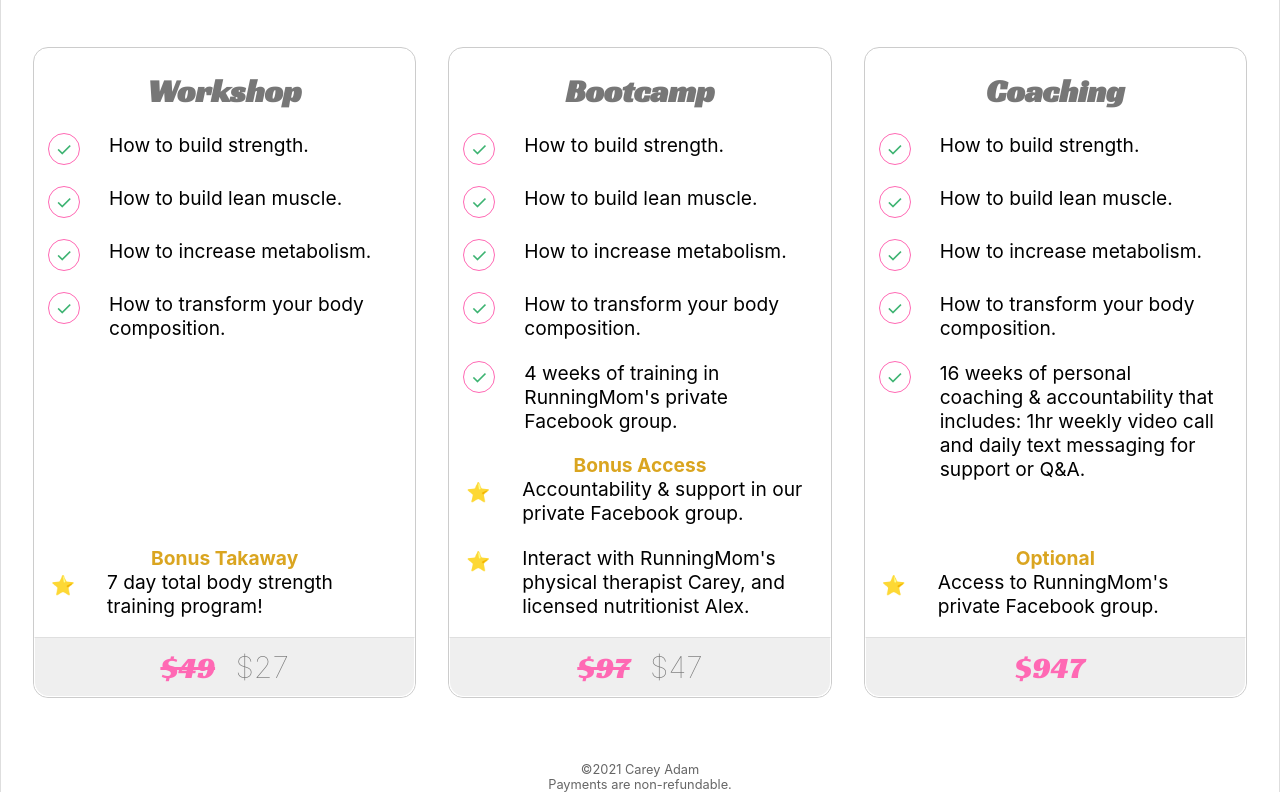
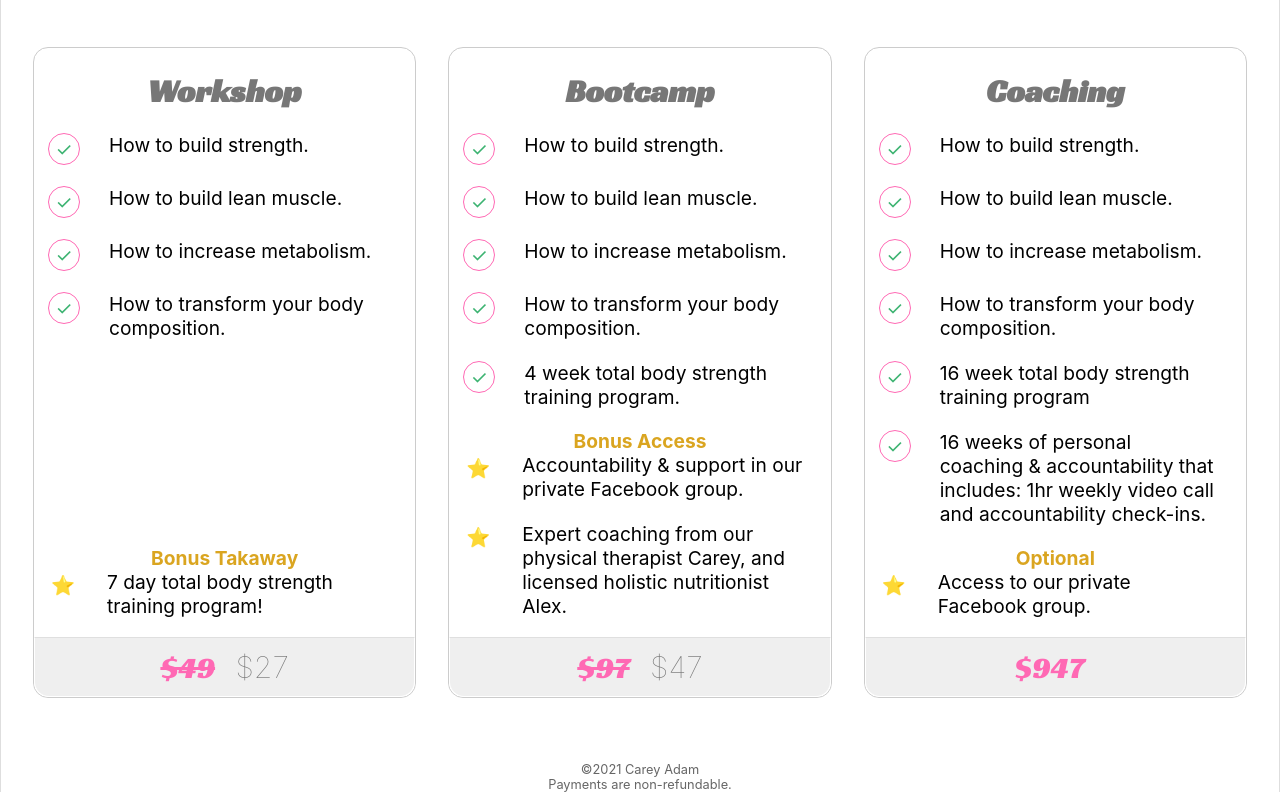
Before and after one commit to RunningMoms/conversions, a plain HTML site: page index.html in a window 1280 px wide. Shown: the part 983-1775 px from the top of the page. Drawn offline with Linux system fonts and the light colour scheme; a script that the page names is missing; a web font is replaced by a local one.

Commit message:
let's launch!

```diff
--- a/index.html
+++ b/index.html
@@ -92,7 +92,7 @@
 <div id="page">
 
     <div id="bumper">
-            <img class="logo" src="logo.jpg">
+        <img class="logo" src="logo.jpg">
         <div class="title">
             <h1>RunningMoms</h1>
             <h2 style="white-space: nowrap;">Strength Training</h2>
@@ -485,7 +485,7 @@
                 <li><span>&check;</span>
                     <p>How to transform your body composition.</p></li>
                 <li><span>&check;</span>
-                    <p>4 weeks of training in RunningMom's private Facebook group.</p></li>
+                    <p>4 week total body strength training program.</p></li>
             </ul>
 
             <h2>Bonus Access</h2>
@@ -493,7 +493,8 @@
                 <li><span style="border:none;">&#11088;</span>
                     <p>Accountability &amp; support in our private Facebook group.</p></li>
                 <li><span style="border:none;">&#11088;</span>
-                    <p>Interact with RunningMom's physical therapist Carey, and licensed nutritionist Alex.</p></li>
+                    <p>Expert coaching from our physical therapist Carey, and licensed holistic nutritionist Alex.</p>
+                </li>
             </ul>
 
             <div>
@@ -516,16 +517,17 @@
                 <li><span>&check;</span>
                     <p>How to transform your body composition.</p></li>
                 <li><span>&check;</span>
-                    <p>16 weeks of personal coaching &amp; accountability that includes: 1hr weekly video call and daily
-                        text messaging for support or Q&amp;A.
-                    </p>
+                    <p>16 week total body strength training program</p></li>
+                <li><span>&check;</span>
+                    <p>16 weeks of personal coaching &amp; accountability that includes: 1hr weekly video call and
+                        accountability check-ins.</p>
                 </li>
             </ul>
 
             <h2>Optional</h2>
             <ul>
                 <li><span style="border:none;">&#11088;</span>
-                    <p>Access to RunningMom's private Facebook group.</p></li>
+                    <p>Access to our private Facebook group.</p></li>
             </ul>
 
             <div>
```
